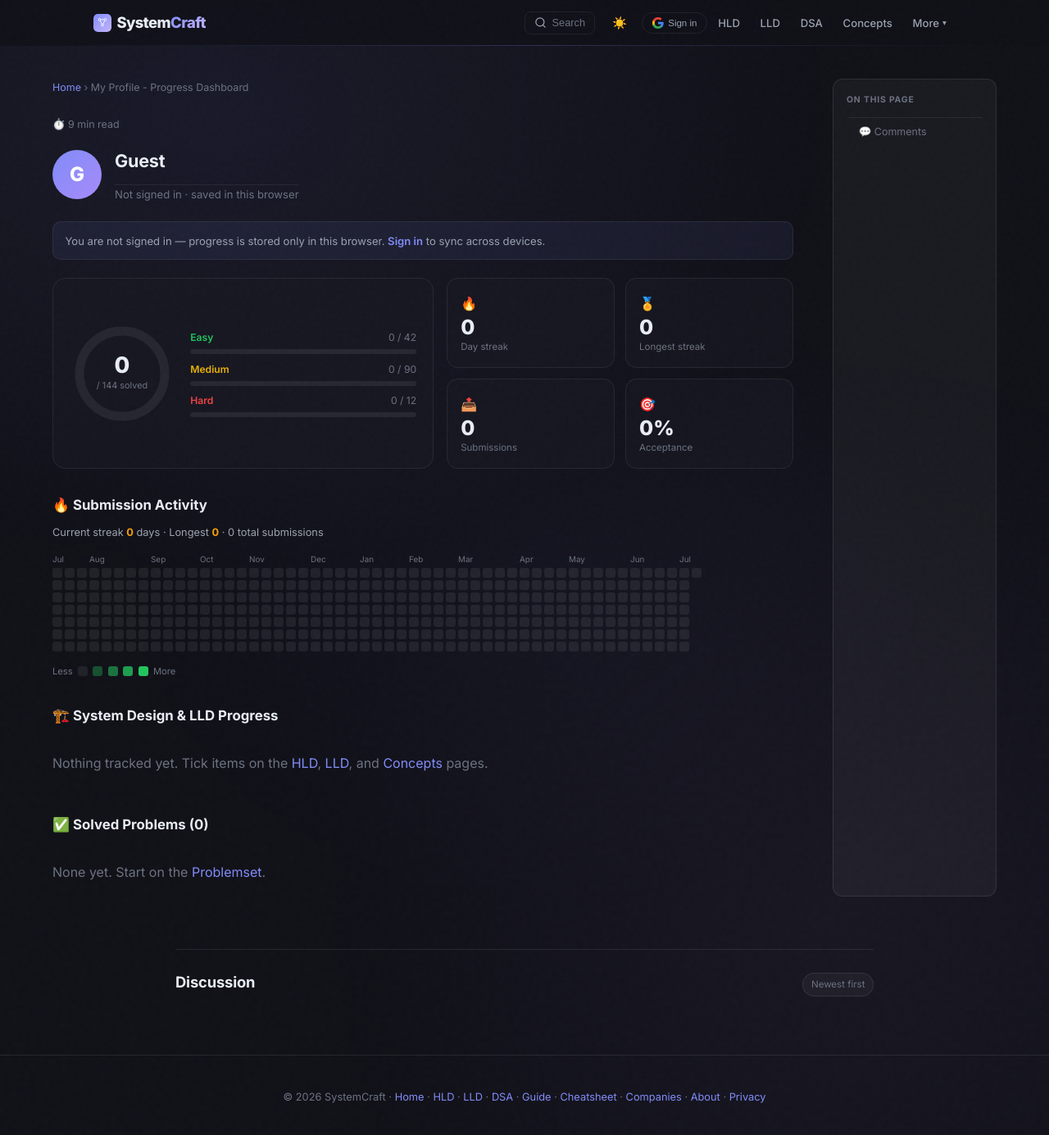
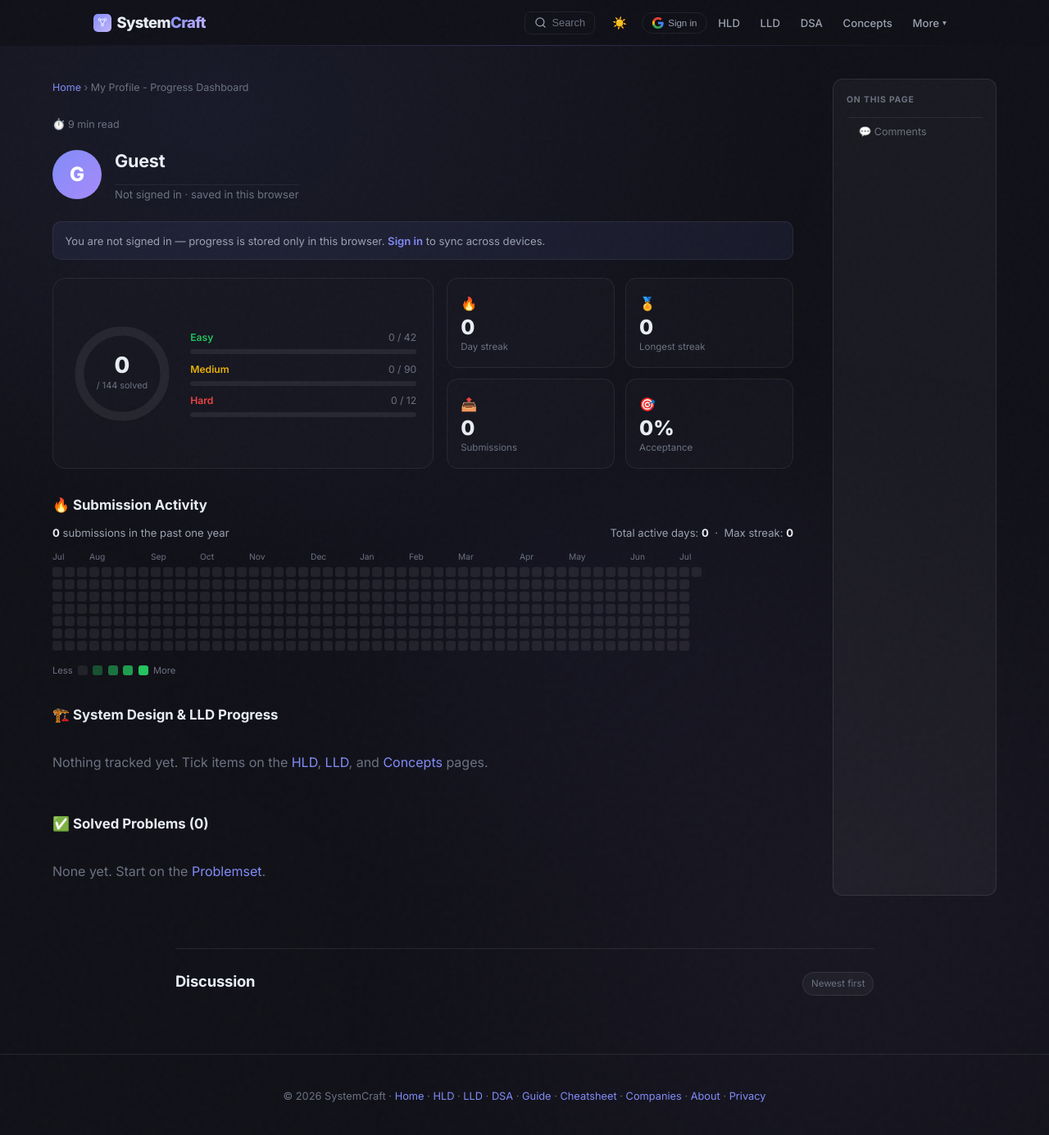
Before and after one commit to iluzn/HLD-Designs, a Jekyll site: the page built from content/profile.md, in a window 1280 px wide and 1390 px high. Shown: the top 1385 px of the window at 82% size. Built offline with Jekyll 4.4.1, drawn with Linux system fonts in a browser that asks for light colours; nearby versions of some CDN libraries; comment, search, counter and statistics services are not loaded; some of the changed lines change nothing that is shown.

Commit message:
feat(profile): Match LeetCode heatmap layout
Add the LeetCode-style header (N submissions in the past one year +
total active days + max streak) and center month labels over each
month's block of weeks. Months row and grid share one horizontal
scroll so they stay aligned.

```diff
--- a/content/profile.md
+++ b/content/profile.md
@@ -47,12 +47,15 @@
 .pf-streakline { font-size:0.8rem; color:var(--text-muted); margin:-0.4rem 0 0.8rem; }
 .pf-streakline b { color:#f59e0b; }
 
-.pf-heat { display:flex; gap:3px; overflow-x:auto; padding-bottom:0.4rem; }
+.pf-heat { display:flex; gap:3px; width:max-content; }
 .pf-week { display:flex; flex-direction:column; gap:3px; }
 .pf-day { width:12px; height:12px; border-radius:3px; background:var(--border); }
 .pf-day.l1{background:rgba(34,197,94,0.35);} .pf-day.l2{background:rgba(34,197,94,0.55);} .pf-day.l3{background:rgba(34,197,94,0.78);} .pf-day.l4{background:#22c55e;}
-.pf-months { display:flex; gap:3px; font-size:0.62rem; color:var(--text-dim); margin-bottom:3px; }
-.pf-mon { width:12px; display:inline-block; overflow:visible; white-space:nowrap; }
+.pf-heat-scroll { overflow-x:auto; padding-bottom:0.4rem; }
+.pf-heat-head { display:flex; justify-content:space-between; align-items:baseline; flex-wrap:wrap; gap:0.4rem; font-size:0.82rem; color:var(--text-muted); margin:-0.4rem 0 0.6rem; }
+.pf-heat-head b { color:var(--text); font-weight:700; }
+.pf-months { display:flex; gap:3px; font-size:0.64rem; color:var(--text-dim); margin-bottom:4px; width:max-content; }
+.pf-mon { display:inline-block; text-align:left; overflow:hidden; white-space:nowrap; flex-shrink:0; }
 .pf-day.fut { background:transparent; }
 .pf-legend { font-size:0.7rem; color:var(--text-dim); margin-top:0.5rem; display:flex; align-items:center; gap:0.4rem; }
 
@@ -159,21 +162,25 @@
     '</div>';
 
     // heatmap with month labels + streak line
-    // rolling 1-year window (53 weeks), aligned to week start
+    // rolling 1-year window (53 weeks), aligned to week start — LeetCode style
     var WEEKS=53;
     var today=new Date(); today.setHours(0,0,0,0);
     var start=new Date(today); start.setDate(start.getDate()-((WEEKS-1)*7+today.getDay()));
-    var cur=new Date(start), weeks=[], monthRow=[], lastMon=-1;
+    var cur=new Date(start), weeks=[], monthGroups=[], yearSubs=0, activeDays=0;
     for(var w=0;w<WEEKS;w++){
       var col=[]; var wkMonth=cur.getMonth();
-      for(var dd=0;dd<7;dd++){ var k2=dayKey(cur); var c=byDay[k2]||0; var future=cur>today; var lv=future?'fut':(c===0?'':(c>=8?'l4':c>=4?'l3':c>=2?'l2':'l1')); col.push('<div class="pf-day '+lv+'" title="'+c+' submissions on '+k2+'"></div>'); cur.setDate(cur.getDate()+1); }
+      for(var dd=0;dd<7;dd++){ var k2=dayKey(cur); var c=byDay[k2]||0; var future=cur>today; if(!future&&c>0){yearSubs+=c;activeDays++;} var lv=future?'fut':(c===0?'':(c>=8?'l4':c>=4?'l3':c>=2?'l2':'l1')); col.push('<div class="pf-day '+lv+'" title="'+c+' submission'+(c===1?'':'s')+' on '+k2+'"></div>'); cur.setDate(cur.getDate()+1); }
       weeks.push('<div class="pf-week">'+col.join('')+'</div>');
-      // label a column only when its month differs from the previous column's
-      monthRow.push('<span class="pf-mon">'+(wkMonth!==lastMon?MON[wkMonth]:'')+'</span>'); lastMon=wkMonth;
+      // group consecutive week-columns by month so the label can center over its block
+      if(monthGroups.length && monthGroups[monthGroups.length-1].mon===wkMonth) monthGroups[monthGroups.length-1].count++;
+      else monthGroups.push({mon:wkMonth,count:1});
     }
+    var monthRow=monthGroups.map(function(g){ return '<span class="pf-mon" style="width:'+(g.count*15-3)+'px">'+(g.count>=2?MON[g.mon]:'')+'</span>'; }).join('');
+
     html+='<div class="pf-sec">🔥 Submission Activity</div>';
-    html+='<div class="pf-streakline">Current streak <b>'+sk.cur+'</b> day'+(sk.cur===1?'':'s')+' · Longest <b>'+sk.max+'</b> · '+subs.length+' total submissions</div>';
-    html+='<div class="pf-months">'+monthRow.join('')+'</div><div class="pf-heat">'+weeks.join('')+'</div>';
+    html+='<div class="pf-heat-head"><span><b>'+yearSubs+'</b> submission'+(yearSubs===1?'':'s')+' in the past one year</span>'+
+      '<span>Total active days: <b>'+activeDays+'</b> &nbsp;&middot;&nbsp; Max streak: <b>'+sk.max+'</b></span></div>';
+    html+='<div class="pf-heat-scroll"><div class="pf-months">'+monthRow+'</div><div class="pf-heat">'+weeks.join('')+'</div></div>';
     html+='<div class="pf-legend">Less <span class="pf-day"></span><span class="pf-day l1"></span><span class="pf-day l2"></span><span class="pf-day l3"></span><span class="pf-day l4"></span> More</div>';
 
     // languages
```
